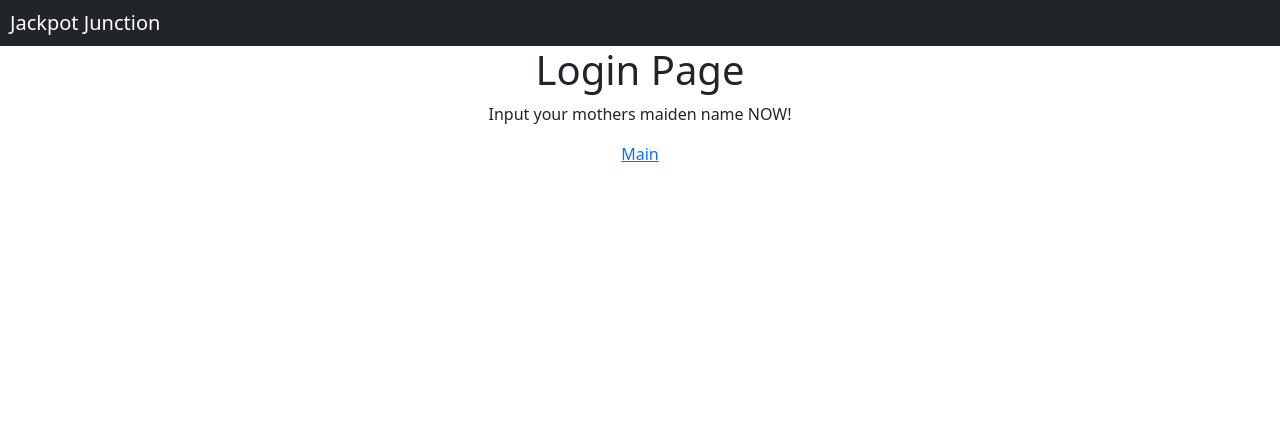
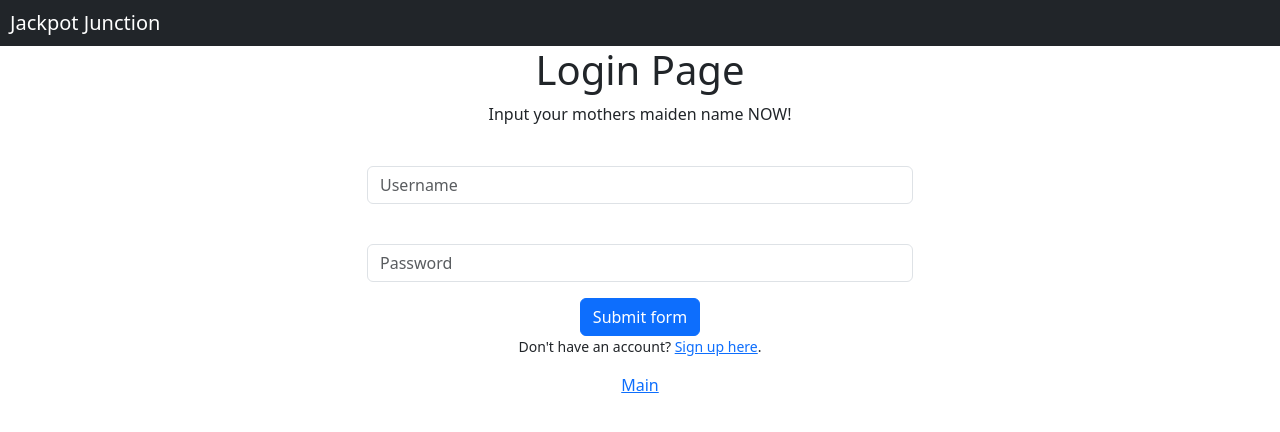
Before and after one commit to WVU-CS230-2024-01-Group04/Jackpot-Junction, a React (Create React App) app in the folder client/: page /login in a window 1280 px wide. Shown: the top 432 px of the page. Built offline with nearby package versions, Linux system fonts and the light colour scheme.

Commit message:
Changed login page
Made the login page look neater and created Login.jsx

```diff
--- /dev/null
+++ b/client/src/components/LoginForm.jsx
@@ -0,0 +1,41 @@
+import React from 'react';
+import { Link } from 'react-router-dom';
+
+const LoginForm = () => {
+    return (
+        <div className="container">
+            <div className="row justify-content-center">
+                <div className="col-md-6">
+                    <div className="login-form">
+                        <form>
+                            <div className="form-row">
+                                <div className="col mb-3">
+                                    <label htmlFor="serverUsername"></label>
+                                    <input type="text" className="form-control" id="serverUsername" placeholder="Username" aria-describedby="inputGroupPrepend3" required />
+                                    <div className="invalid-feedback">
+                                        Please enter your username
+                                    </div>
+                                </div>
+                            </div>
+                            <div className="form-row">
+                                <div className="col mb-3">
+                                    <label htmlFor="serverPassword"></label>
+                                    <input type="password" className="form-control" id="serverPassword" placeholder="Password" required />
+                                    <div className="invalid-feedback">
+                                        Please enter your password
+                                    </div>
+                                </div>
+                            </div>
+                            <div className="text-center">
+                                <button className="btn btn-primary" type="submit">Submit form</button>
+                            </div>
+                        </form>
+                        <p className="small text-center">Don't have an account? <Link to="/SignUp">Sign up here</Link>.</p>
+                    </div>
+                </div>
+            </div>
+        </div>
+    );
+}
+
+export default LoginForm;
--- a/client/src/pages/LogIn.jsx
+++ b/client/src/pages/LogIn.jsx
@@ -1,6 +1,7 @@
 import React from "react"
 import Navbar from "../components/Navbar"
 import { Link } from "react-router-dom"
+import LoginForm from "../components/LoginForm"
 
 const LogIn = () => {
     return(
@@ -9,6 +10,7 @@ const LogIn = () => {
 
             <h1>Login Page</h1>
             <p>Input your mothers maiden name NOW!</p>
+            <LoginForm />
             <Link to="/main">Main</Link>
         </div>
     )
```
